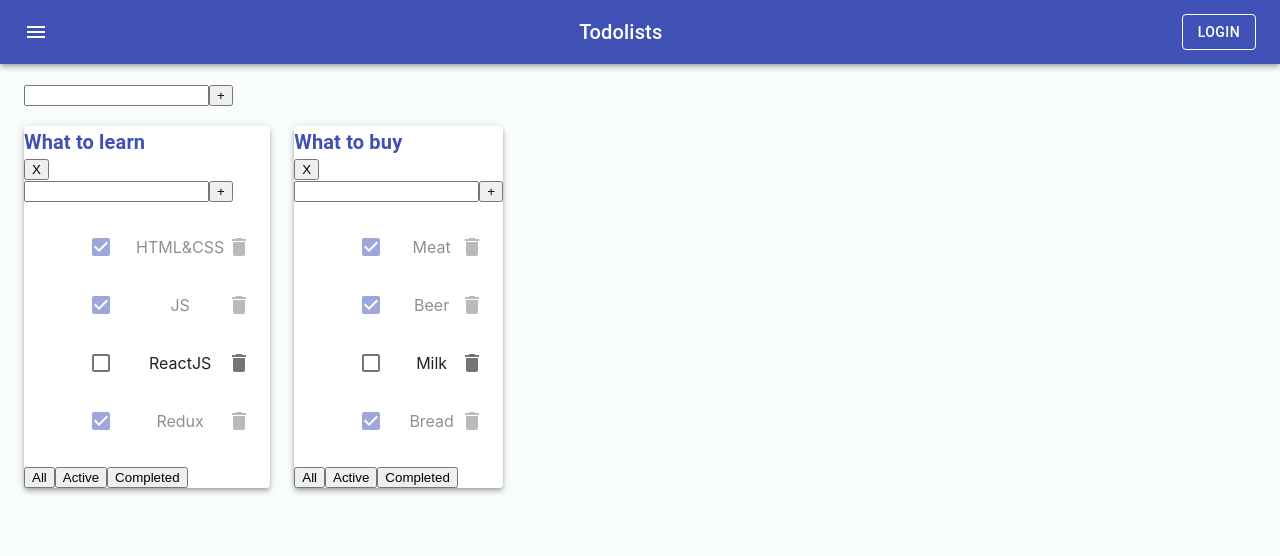
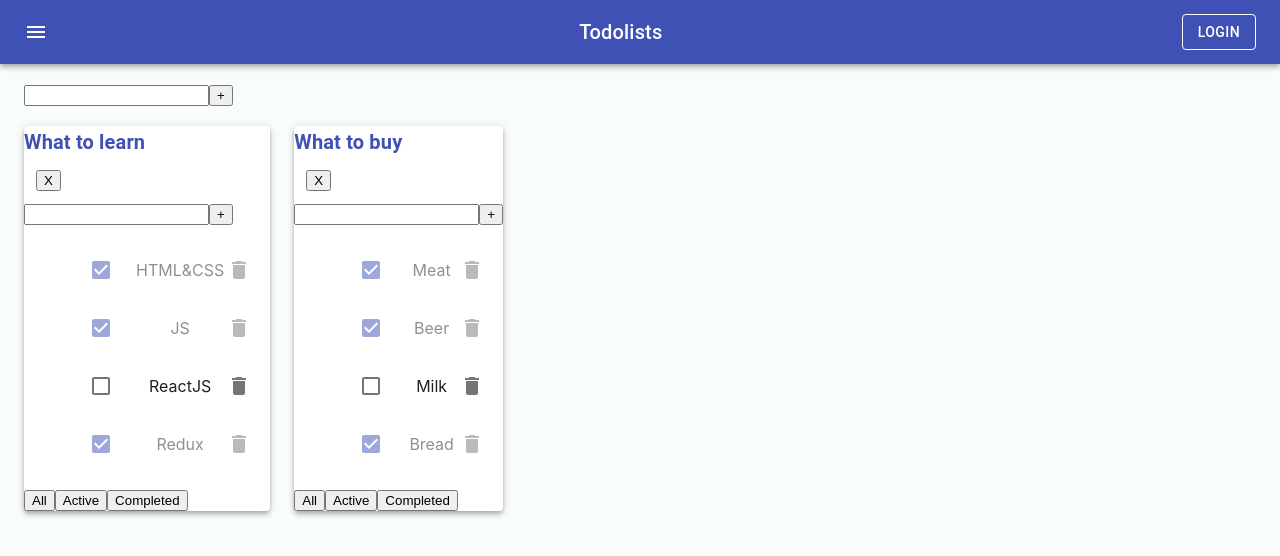
Before and after one commit to AliaksandrLiubanets/todolist, a React (Create React App) app: page / in a window 1280 px wide. Shown: the top 556 px of the page. Built offline with nearby package versions, Linux system fonts and the light colour scheme.

Commit message:
refactor: add removeTodolist func

```diff
--- a/src/Todolist.tsx
+++ b/src/Todolist.tsx
@@ -57,13 +57,9 @@ export function Todolist(props: propsType) {
     const setCompleted = () => props.changeFilter('completed', props.id)
 
 
-    const addTaskToTodolist = (title: string) => {
-        props.addTask(title, props.id)
-    }
-
-    const changeTodolistTitle = (title: string) => {
-        props.changeTodolistTitle(title, props.id)
-    }
+    const addTaskToTodolist = (title: string) => props.addTask(title, props.id)
+    const changeTodolistTitle = (title: string) => props.changeTodolistTitle(title, props.id)
+    const removeTodolist = () => props.removeTodoList(props.id)
 
     return (
         <div className={s.border}>
@@ -73,10 +69,10 @@ export function Todolist(props: propsType) {
                                   onChange={changeTodolistTitle}/>
                 </Typography>
                 <div className={s.title__button}>
-                    <button onClick={() => {
-                        props.removeTodoList(props.id)
-                    }}>X
-                    </button>
+                    <IconButton>
+                        <button onClick={removeTodolist}>X
+                        </button>
+                    </IconButton>
                 </div>
             </div>
             <AddItemForm addItem={addTaskToTodolist}/>
```
